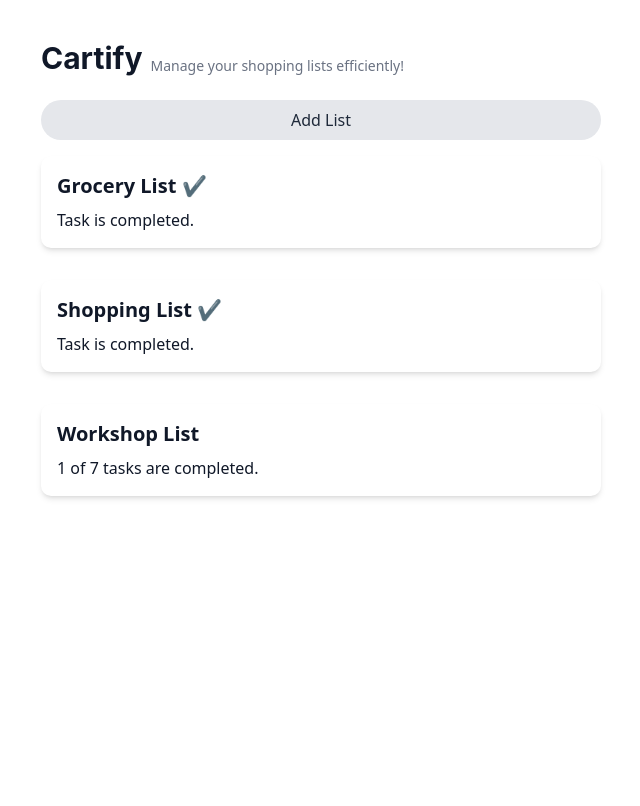
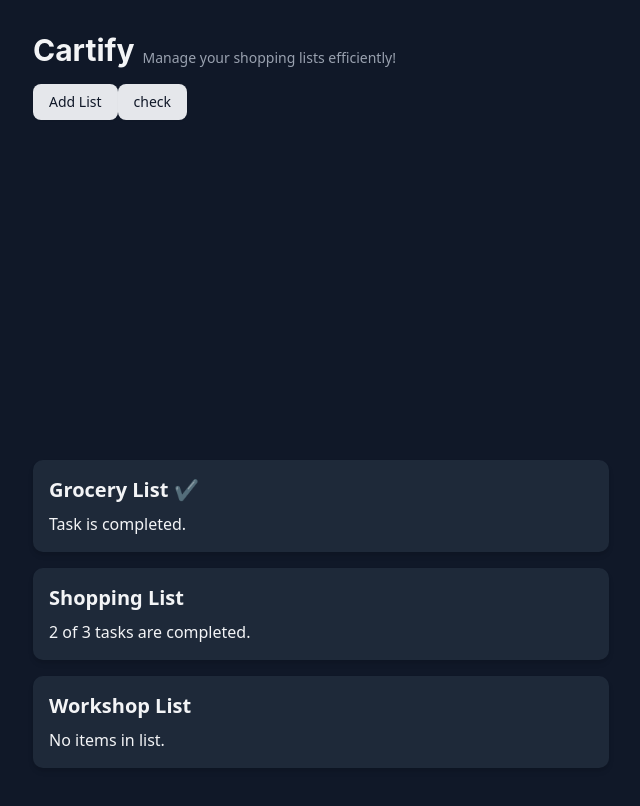
Before and after one commit to salasaa/cartify, a React (Vite) app: page / in a window 1280 px wide. Shown: the top 806 px of the page, without its empty margins (319-959 px from the left). Built offline with nearby package versions, Linux system fonts and the light colour scheme.

Commit message:
fix: improve the cartify list status and button styling

```diff
--- a/index.html
+++ b/index.html
@@ -1,5 +1,5 @@
 <!doctype html>
-<html lang="en">
+<html lang="en" class="dark">
   <head>
     <meta charset="UTF-8" />
     <link rel="icon" type="image/svg+xml" href="/cartify-logo.svg" />
--- a/package.json
+++ b/package.json
@@ -10,6 +10,7 @@
     "preview": "vite preview"
   },
   "dependencies": {
+    "@radix-ui/react-slot": "^1.2.3",
     "@tailwindcss/vite": "^4.1.11",
     "class-variance-authority": "^0.7.1",
     "clsx": "^2.1.1",
--- a/src/app.tsx
+++ b/src/app.tsx
@@ -1,3 +1,5 @@
+import { Button } from '@/components/ui/button';
+
 const cartifyList = [
   {
     id: 1,
@@ -6,7 +8,7 @@
     items: [
       { id: 1, name: 'Coffee', isCompleted: true },
       { id: 2, name: 'Milk', isCompleted: true },
-      { id: 3, name: 'Bread', isCompleted: false },
+      { id: 3, name: 'Bread', isCompleted: true },
     ],
   },
   {
@@ -23,10 +25,34 @@
 ];
 
 export function App() {
+  const calculatedLists = cartifyList.map((list) => {
+    const completedItems = list.items.filter((item) => item.isCompleted).length;
+    const totalItems = list.items.length;
+
+    // this is the logic to determaine the status of list
+    let statusText = '';
+    let isListCompleted = false;
+
+    if (totalItems === 0) {
+      statusText = 'No items in list.';
+    } else if (completedItems === totalItems) {
+      statusText = 'Task is completed.';
+      isListCompleted = true;
+    } else {
+      statusText = `${completedItems} of ${totalItems} tasks are completed.`;
+    }
+
+    return {
+      ...list,
+      statusText,
+      isListCompleted,
+    };
+  });
+
   return (
     <div className="min-h-screen bg-white p-4 text-gray-900 transition-colors duration-200 sm:p-6 md:p-8 dark:bg-gray-900 dark:text-gray-100">
-      <div className="mx-auto flex min-h-[calc(100vh-2rem)] max-w-xl flex-col p-2 sm:min-h-[calc(100vh-3rem)]">
-        <section className="mb-6 flex items-center justify-between">
+      <div className="mx-auto flex min-h-[calc(100vh-2rem)] max-w-xl flex-col sm:min-h-[calc(100vh-3rem)]">
+        <section className="mb-4 flex items-center justify-between">
           <div className="flex items-end space-x-2">
             <h1 className="font-['Inter'] text-2xl font-bold sm:text-3xl">
               Cartify
@@ -37,18 +63,22 @@
           </div>
         </section>
 
-        <button className="mb-4 rounded-full bg-gray-200 p-2 text-gray-800 transition-colors duration-200 focus:outline-none dark:bg-gray-700 dark:text-gray-200">
-          Add List
-        </button>
+        <div className="flex flex-1/2">
+          <Button>Add List</Button>
+          <Button>check</Button>
+        </div>
 
-        <ul className="flex flex-col space-y-4">
-          {cartifyList.map((list) => {
-            return (
-              <li key={list.id}>
-                <CartList name={list.name} isCompleted={list.isCompleted} />
-              </li>
-            );
-          })}
+        <ul className="space-y-2 pt-4">
+          {calculatedLists.map((list) => (
+            <li key={list.id}>
+              {}
+              <CartList
+                name={list.name}
+                isListCompleted={list.isListCompleted}
+                statusText={list.statusText}
+              />
+            </li>
+          ))}
         </ul>
       </div>
     </div>
@@ -57,18 +87,19 @@
 
 export function CartList({
   name,
-  isCompleted,
+  isListCompleted,
+  statusText,
 }: {
   name: string;
-  isCompleted?: boolean;
+  isListCompleted?: boolean;
+  statusText: string;
 }) {
   return (
     <div className="mb-4 rounded-lg bg-white p-4 shadow-md transition-shadow duration-200 hover:shadow-lg dark:bg-gray-800">
       <h2 className="mb-2 text-xl font-semibold">
-        {name} {isCompleted && '✔️'}
+        {name} {isListCompleted && '✔️'}
       </h2>
-      {isCompleted && <p>Task is completed.</p>}
-      {!isCompleted && <p>1 of 7 tasks are completed.</p>}
+      <p>{statusText}</p>
     </div>
   );
 }
--- /dev/null
+++ b/src/components/ui/button.tsx
@@ -0,0 +1,60 @@
+import * as React from 'react';
+import { Slot } from '@radix-ui/react-slot';
+import { cva, type VariantProps } from 'class-variance-authority';
+
+import { cn } from '@/lib/utils';
+
+const buttonVariants = cva(
+  "inline-flex items-center justify-center gap-2 whitespace-nowrap rounded-md text-sm font-medium transition-all disabled:pointer-events-none disabled:opacity-50 [&_svg]:pointer-events-none [&_svg:not([class*='size-'])]:size-4 shrink-0 [&_svg]:shrink-0 outline-none focus-visible:border-ring focus-visible:ring-ring/50 focus-visible:ring-[3px] aria-invalid:ring-destructive/20 dark:aria-invalid:ring-destructive/40 aria-invalid:border-destructive",
+  {
+    variants: {
+      variant: {
+        default:
+          'bg-primary text-primary-foreground shadow-xs hover:bg-primary/90',
+        destructive:
+          'bg-destructive text-white shadow-xs hover:bg-destructive/90 focus-visible:ring-destructive/20 dark:focus-visible:ring-destructive/40 dark:bg-destructive/60',
+        outline:
+          'border bg-background shadow-xs hover:bg-accent hover:text-accent-foreground dark:bg-input/30 dark:border-input dark:hover:bg-input/50',
+        secondary:
+          'bg-secondary text-secondary-foreground shadow-xs hover:bg-secondary/80',
+        ghost:
+          'hover:bg-accent hover:text-accent-foreground dark:hover:bg-accent/50',
+        link: 'text-primary underline-offset-4 hover:underline',
+      },
+      size: {
+        default: 'h-9 px-4 py-2 has-[>svg]:px-3',
+        sm: 'h-8 rounded-md gap-1.5 px-3 has-[>svg]:px-2.5',
+        lg: 'h-10 rounded-md px-6 has-[>svg]:px-4',
+        xl: 'h-12 rounded-md px-8 has-[>svg]:px-5',
+        icon: 'size-9',
+      },
+    },
+    defaultVariants: {
+      variant: 'default',
+      size: 'default',
+    },
+  },
+);
+
+function Button({
+  className,
+  variant,
+  size,
+  asChild = false,
+  ...props
+}: React.ComponentProps<'button'> &
+  VariantProps<typeof buttonVariants> & {
+    asChild?: boolean;
+  }) {
+  const Comp = asChild ? Slot : 'button';
+
+  return (
+    <Comp
+      data-slot="button"
+      className={cn(buttonVariants({ variant, size, className }))}
+      {...props}
+    />
+  );
+}
+
+export { Button, buttonVariants };
--- a/src/index.css
+++ b/src/index.css
@@ -1,5 +1,5 @@
-@import "tailwindcss";
-@import "tw-animate-css";
+@import 'tailwindcss';
+@import 'tw-animate-css';
 
 @custom-variant dark (&:is(.dark *));
 
@@ -49,7 +49,7 @@
   --card-foreground: oklch(0.13 0.028 261.692);
   --popover: oklch(1 0 0);
   --popover-foreground: oklch(0.13 0.028 261.692);
-  --primary: oklch(0.21 0.034 264.665);
+  --primary: oklch(0.21 0.034 246.665);
   --primary-foreground: oklch(0.985 0.002 247.839);
   --secondary: oklch(0.967 0.003 264.542);
   --secondary-foreground: oklch(0.21 0.034 264.665);
```
Also changed, not shown: 1 other file (tests, documents, lock files or other folders).
